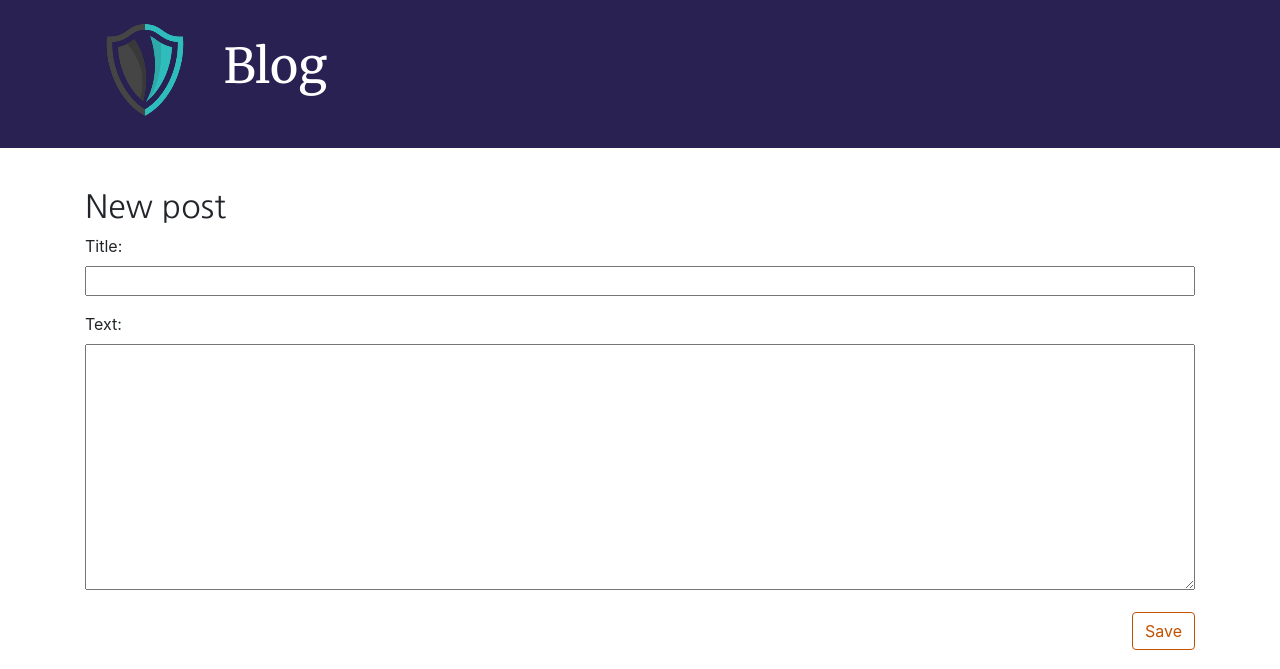
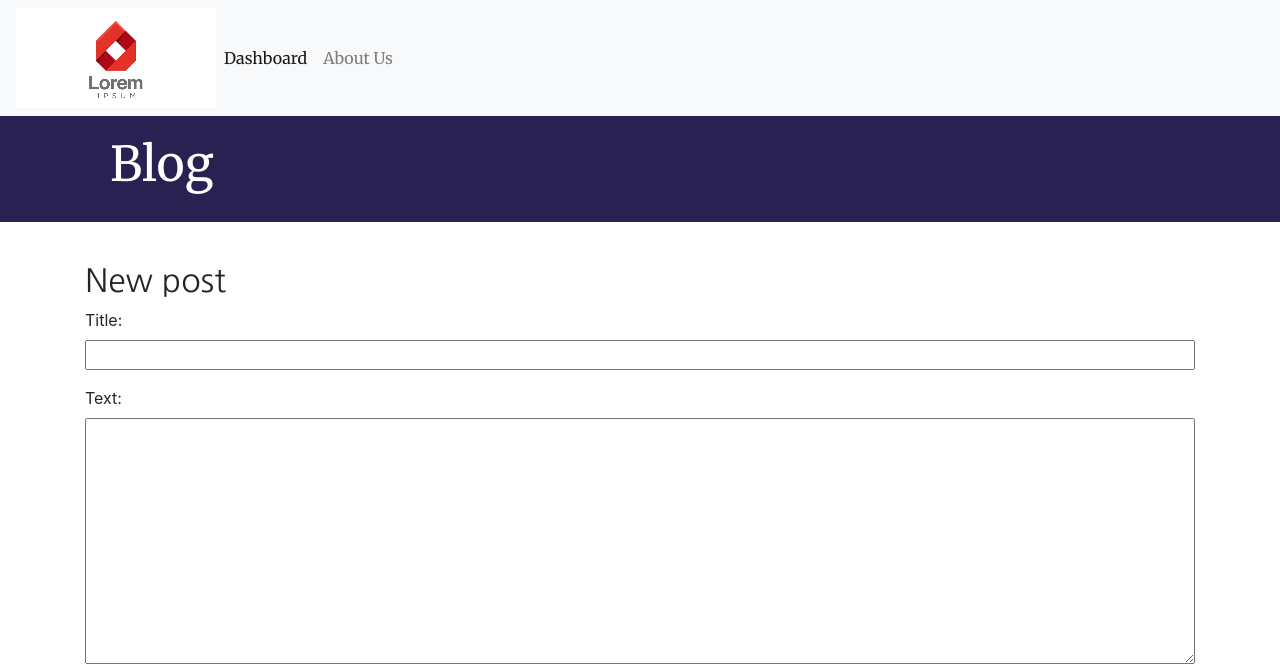
Before and after one commit to sanjana-226/basic-blog, a Django app: page /post/new/ in a window 1280 px wide. Shown: the top 669 px of the page. Run offline with Django 3.2, Linux system fonts and the light colour scheme; some libraries are stand-ins or nearby versions.

Commit message:
added navigation bar

```diff
--- a/blog/templates/blog/base.html
+++ b/blog/templates/blog/base.html
@@ -8,11 +8,15 @@
         <link rel="preconnect" href="https://fonts.googleapis.com">
         <link rel="preconnect" href="https://fonts.gstatic.com" crossorigin>
         <link href="https://fonts.googleapis.com/css2?family=Merriweather:wght@300;400&family=Nanum+Gothic&family=Open+Sans&display=swap" rel="stylesheet">
+
+    <link rel="stylesheet" href="https://stackpath.bootstrapcdn.com/bootstrap/4.3.1/css/bootstrap.min.css" integrity="sha384-ggOyR0iXCbMQv3Xipma34MD+dH/1fQ784/j6cY/iJTQUOhcWr7x9JvoRxT2MZw1T" crossorigin="anonymous">
     <link rel="stylesheet" href="{% static 'css/blog.css' %}">
     <title>Blog</title>
 </head>
 
 <body>
+
+    {% include 'blog/navbar.html' %}
 
     <header class="page-header">
         <div class="container">
@@ -21,7 +25,7 @@
             {% include './icons/file-earmark-plus.svg' %}
         </a>
             {% endif %}
-            <h1><img src="{% static 'images/logo3.png' %}">
+            <h1>
             <a href="/">Blog</a></h1>
         </div>
     </header>
@@ -35,5 +39,8 @@
     </main>
 
 </body>
+<script src="https://code.jquery.com/jquery-3.3.1.slim.min.js" integrity="sha384-q8i/X+965DzO0rT7abK41JStQIAqVgRVzpbzo5smXKp4YfRvH+8abtTE1Pi6jizo" crossorigin="anonymous"></script>
+<script src="https://cdnjs.cloudflare.com/ajax/libs/popper.js/1.14.7/umd/popper.min.js" integrity="sha384-UO2eT0CpHqdSJQ6hJty5KVphtPhzWj9WO1clHTMGa3JDZwrnQq4sF86dIHNDz0W1" crossorigin="anonymous"></script>
+<script src="https://stackpath.bootstrapcdn.com/bootstrap/4.3.1/js/bootstrap.min.js" integrity="sha384-JjSmVgyd0p3pXB1rRibZUAYoIIy6OrQ6VrjIEaFf/nJGzIxFDsf4x0xIM+B07jRM" crossorigin="anonymous"></script>
 
 </html>
--- /dev/null
+++ b/blog/templates/blog/navbar.html
@@ -0,0 +1,23 @@
+
+{% load static %}
+
+<nav class="navbar navbar-expand-lg navbar-light bg-light">
+  <a href="/">
+    <img id="logo" src="{% static 'images/logo5.png' %}" >
+  </a>
+  <button class="navbar-toggler" type="button" data-toggle="collapse" data-target="#navbarSupportedContent" aria-controls="navbarSupportedContent" aria-expanded="false" aria-label="Toggle navigation">
+    <span class="navbar-toggler-icon"></span>
+  </button>
+
+  <div class="collapse navbar-collapse" id="navbarSupportedContent">
+
+    <ul class="navbar-nav mr-auto">
+        <li class="nav-item active">
+          <a class="nav-link" href="/">Dashboard</a>
+        </li>
+        <a class="nav-link" href="/about">About Us</a>
+    </ul>
+
+
+  </div>
+</nav>
--- a/blog/urls.py
+++ b/blog/urls.py
@@ -6,5 +6,6 @@ urlpatterns = [
     path('post/<int:pk>/', views.post_detail, name='post_detail'),
     path('post/new/', views.post_new, name='post_new'),
     path('post/<int:pk>/edit/', views.post_edit, name='post_edit'),
+    path('about',views.about,name='about' )
 
 ]
--- a/blog/views.py
+++ b/blog/views.py
@@ -37,3 +37,6 @@ def post_edit(request, pk):
     else:
         form = PostForm(instance=post)
     return render(request, 'blog/post_edit.html', {'form': form})
+
+def about(request):
+    return render(request,'blog/about.html',{})
```
Also changed, not shown: blog/templates/blog/about.html (added, +12 -0 lines), blog/static/images/logo.png (deleted), blog/static/images/logo3.png (deleted), blog/static/images/logo5.png (added).
